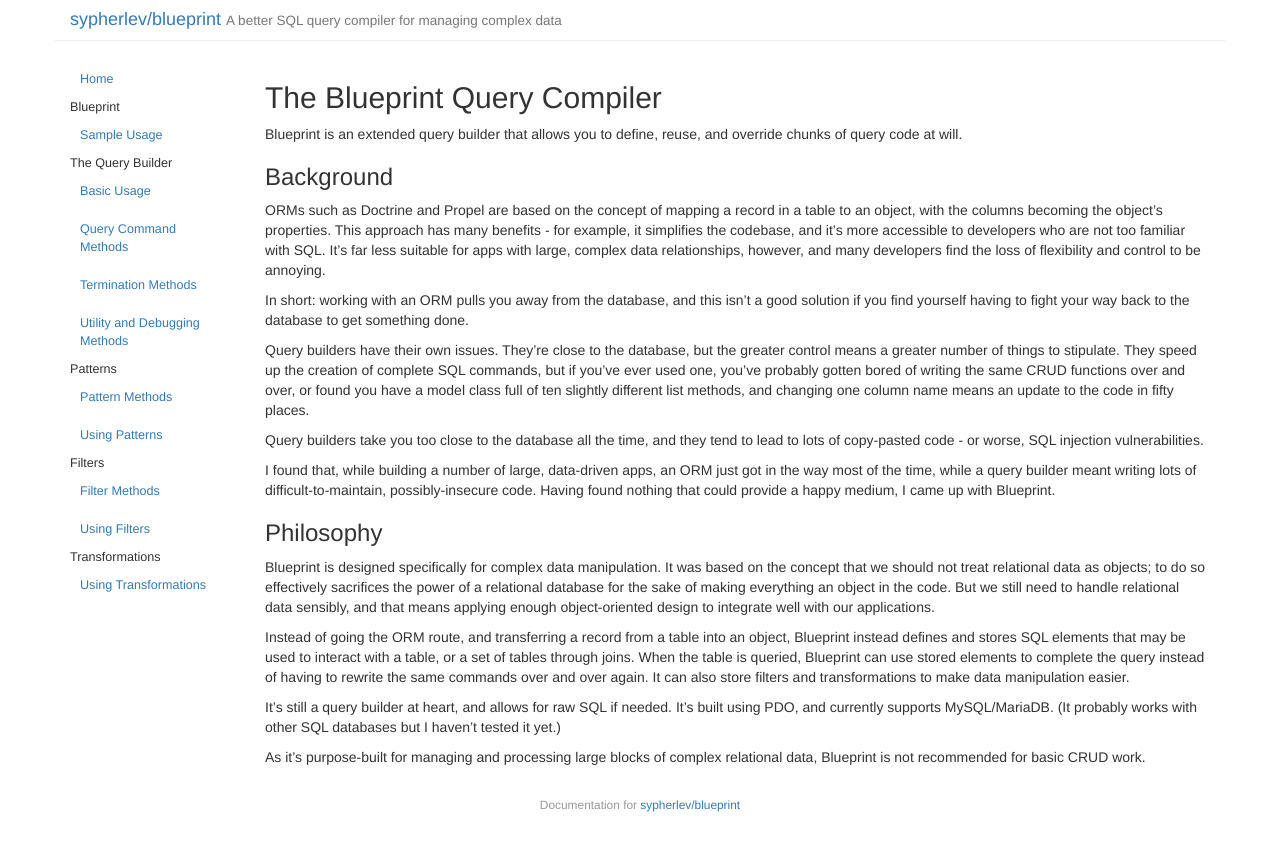
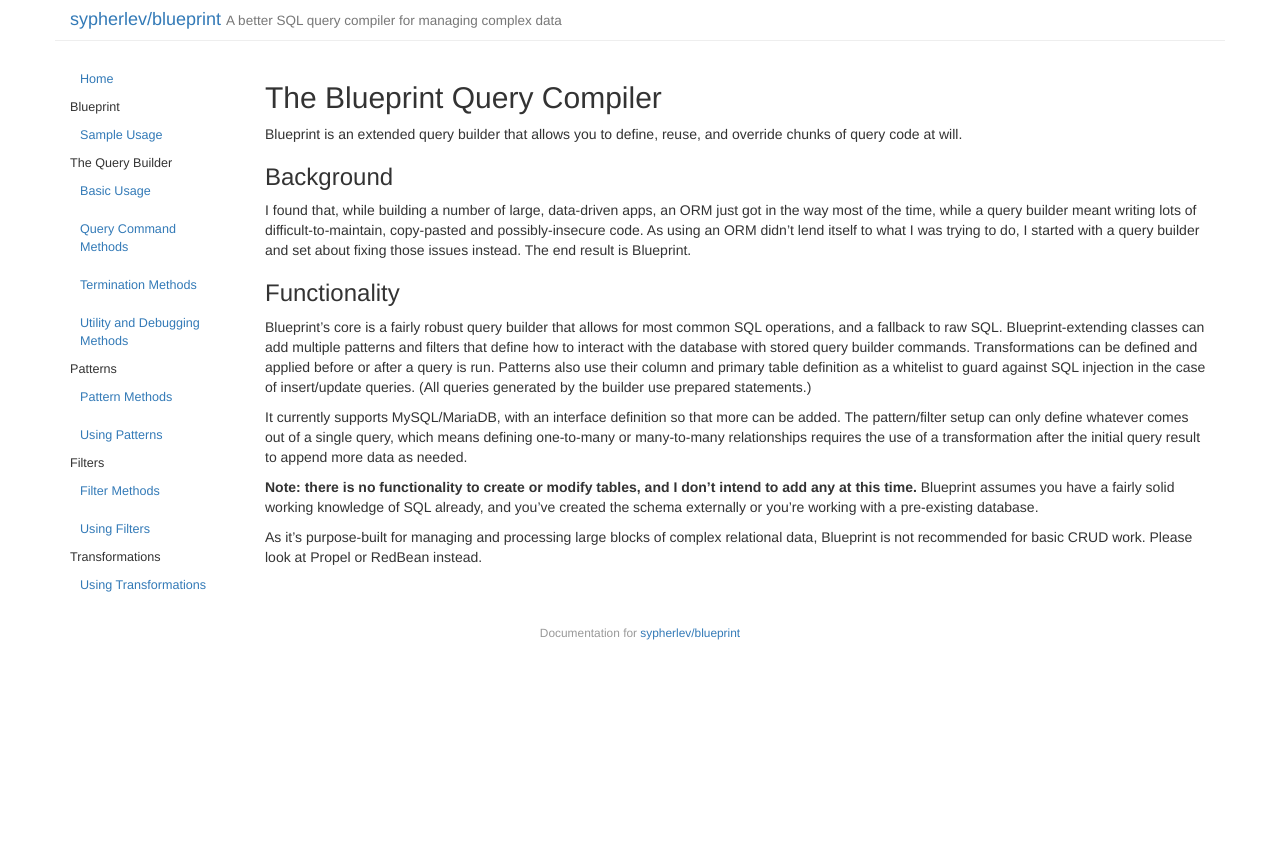
Before and after one commit to sypherlev/blueprint, a Jekyll site: the page built from docs/index.md, in a window 1280 px wide. Shown: the top 851 px of the page. Built offline with Jekyll 4.4.1, drawn with Linux system fonts in a browser that asks for light colours.

Commit message:
Updated docs

```diff
--- a/docs/index.md
+++ b/docs/index.md
@@ -9,22 +9,14 @@ Blueprint is an extended query builder that allows you to define, reuse, and ove
 
 ### Background
 
-ORMs such as Doctrine and Propel are based on the concept of mapping a record in a table to an object, with the columns becoming the object's properties. This approach has many benefits - for example, it simplifies the codebase, and it's more accessible to developers who are not too familiar with SQL. It's far less suitable for apps with large, complex data relationships, however, and many developers find the loss of flexibility and control to be annoying.
+I found that, while building a number of large, data-driven apps, an ORM just got in the way most of the time, while a query builder meant writing lots of difficult-to-maintain, copy-pasted and possibly-insecure code. As using an ORM didn't lend itself to what I was trying to do, I started with a query builder and set about fixing those issues instead. The end result is Blueprint.
 
-In short: working with an ORM pulls you away from the database, and this isn't a good solution if you find yourself having to fight your way back to the database to get something done.
+### Functionality
 
-Query builders have their own issues. They're close to the database, but the greater control means a greater number of things to stipulate. They speed up the creation of complete SQL commands, but if you've ever used one, you've probably gotten bored of writing the same CRUD functions over and over, or found you have a model class full of ten slightly different list methods, and changing one column name means an update to the code in fifty places.
+Blueprint's core is a fairly robust query builder that allows for most common SQL operations, and a fallback to raw SQL. Blueprint-extending classes can add multiple patterns and filters that define how to interact with the database with stored query builder commands. Transformations can be defined and applied before or after a query is run. Patterns also use their column and primary table definition as a whitelist to guard against SQL injection in the case of insert/update queries. (All queries generated by the builder use prepared statements.)
 
-Query builders take you too close to the database all the time, and they tend to lead to lots of copy-pasted code - or worse, SQL injection vulnerabilities.
+It currently supports MySQL/MariaDB, with an interface definition so that more can be added. The pattern/filter setup can only define whatever comes out of a single query, which means defining one-to-many or many-to-many relationships requires the use of a transformation after the initial query result to append more data as needed.
 
-I found that, while building a number of large, data-driven apps, an ORM just got in the way most of the time, while a query builder meant writing lots of difficult-to-maintain, possibly-insecure code. Having found nothing that could provide a happy medium, I came up with Blueprint.
+**Note: there is no functionality to create or modify tables, and I don't intend to add any at this time.** Blueprint assumes you have a fairly solid working knowledge of SQL already, and you've created the schema externally or you're working with a pre-existing database.
 
-### Philosophy
-
-Blueprint is designed specifically for complex data manipulation. It was based on the concept that we should not treat relational data as objects; to do so effectively sacrifices the power of a relational database for the sake of making everything an object in the code. But we still need to handle relational data sensibly, and that means applying enough object-oriented design to integrate well with our applications.
-
-Instead of going the ORM route, and transferring a record from a table into an object, Blueprint instead defines and stores SQL elements that may be used to interact with a table, or a set of tables through joins. When the table is queried, Blueprint can use stored elements to complete the query instead of having to rewrite the same commands over and over again. It can also store filters and transformations to make data manipulation easier.
-
-It's still a query builder at heart, and allows for raw SQL if needed. It's built using PDO, and currently supports MySQL/MariaDB. (It probably works with other SQL databases but I haven't tested it yet.)
-
-As it's purpose-built for managing and processing large blocks of complex relational data, Blueprint is not recommended for basic CRUD work.
+As it's purpose-built for managing and processing large blocks of complex relational data, Blueprint is not recommended for basic CRUD work. Please look at Propel or RedBean instead.
```
Also changed, not shown: docs/_posts/2016-10-18-sample-usage.md (+6 -6 lines), 2 other files.
